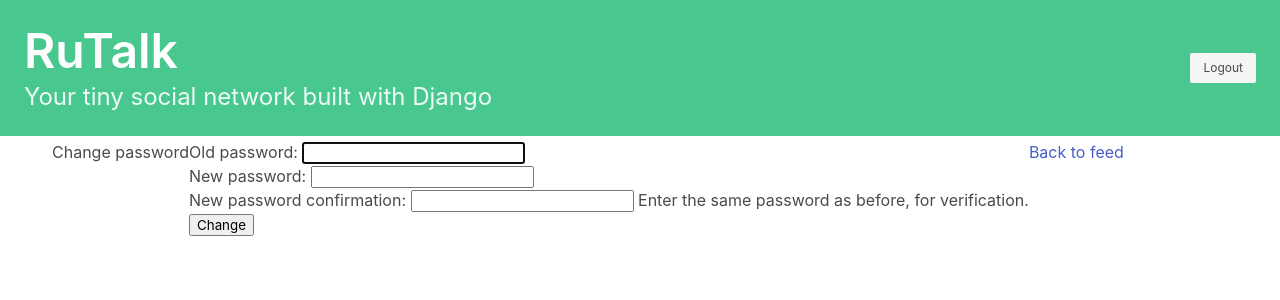
After one commit to foxyttt/social_network, a Django app: page /accounts/password_change/ in a window 1280 px wide. The commit adds this page. Shown: the top 300 px of the page. Run offline with Django 5.2, Linux system fonts and the light colour scheme; the visitor is signed in with stand-in values (Sample User, id 1).

Commit message:
Added password_change with problems

```diff
--- a/rutalk/templates/base.html
+++ b/rutalk/templates/base.html
@@ -10,24 +10,42 @@
     <title>RuTalk</title>
 </head>
 <body>
-    <a href="{% url 'rutalk:dashboard' %} ">
     <section class="hero is-small is-success mb-4">
         <div class="hero-body">
-            <h1 class="title is-1">RuTalk</h1>
-            <p class="subtitle is-4">
-                Your tiny social network built with Django
-            </p>
+            <div class="columns is-vcentered">
+                <div class="column">
+                    {% if user.is_authenticated %}
+                    <a href="{% url 'rutalk:feed' %}" class="has-text-white">
+                        <h1 class="title is-1">RuTalk</h1>
+                        <p class="subtitle is-4">
+                            Your tiny social network built with Django
+                        </p>
+                    </a>
+                    {% else %}
+                    <h1 class="title is-1">RuTalk</h1>
+                    <p class="subtitle is-4">
+                        Your tiny social network built with Django
+                    </p>
+                    {% endif %}
+                </div>
+                {% if user.is_authenticated %}
+                <div class="column is-narrow">
+                    <!-- Простая форма выхода, без лишней переменной form -->
+                    <form method="post" action="{% url 'rutalk:logout' %}">
+                        {% csrf_token %}
+                        <input type="submit" value="Logout" class="button is-light is-small" />
+                        <input type="hidden" name="next" value="{% url 'rutalk:dashboard' %}" />
+                    </form>
+                </div>
+                {% endif %}
+            </div>
         </div>
     </section>
-    </a>
 
     <div class="container">
         <div class="columns">
-
             {% block content %}
-
             {% endblock content %}
-
         </div>
     </div>
 </body>
--- /dev/null
+++ b/rutalk/templates/registration/_logout.html
@@ -0,0 +1,6 @@
+<form method="post" action="{% url 'logout' %}">
+    {% csrf_token %}
+    {{ form.as_p }}
+    <input type="submit" value="Logout" />
+    <input type="hidden" name="next" value="{% url 'rutalk:dashboard' %}" />
+</form>
--- /dev/null
+++ b/rutalk/templates/registration/password_change_done.html
@@ -0,0 +1,5 @@
+{% extends "base.html" %}
+{% block content %}
+    <h2>Password changed</h2>
+    <a href="{% url 'rutalk:feed' %}">Back to feed</a>
+{% endblock content %}
--- /dev/null
+++ b/rutalk/templates/registration/password_change_form.html
@@ -0,0 +1,10 @@
+{% extends "base.html" %}
+{% block content %}
+    <h2>Change password</h2>
+    <form method="post">
+        {% csrf_token %}
+        {{ form.as_p }}
+        <input type="submit" value="Change" />
+    </form>
+    <a href="{% url 'rutalk:feed' %}">Back to feed</a>
+{% endblock content %}
--- a/rutalk/templates/rutalk/profile.html
+++ b/rutalk/templates/rutalk/profile.html
@@ -92,6 +92,10 @@
         </div>
     </div>
 
+    <div class="block">
+        <a href="{% url 'rutalk:password_change' %}">Change password</a>
+    </div>
+
 </div>
 
 {% endblock content %}
--- a/rutalk/urls.py
+++ b/rutalk/urls.py
@@ -1,11 +1,26 @@
-from django.urls import path
-from .views import dashboard, profile_list, profile, sign_up
+from django.urls import path, reverse_lazy
+from django.contrib.auth import views as auth_views
+from .views import dashboard, profile_list, profile, sign_up, feed
 
 app_name = 'rutalk'
 
 urlpatterns = [
-    path('', sign_up, name='sign_up'),
-    path('dashboard/', dashboard, name='dashboard'),
+    path('', dashboard, name='dashboard'),
+    path('sign_up/', sign_up, name='sign_up'),
+    path('accounts/login/', auth_views.LoginView.as_view(), name='login'),
+    path('accounts/logout/', auth_views.LogoutView.as_view(), name='logout'),
+    path('accounts/password_change/',
+         auth_views.PasswordChangeView.as_view(
+             template_name='registration/password_change_form.html',
+             success_url=reverse_lazy('rutalk:password_change_done')
+         ),
+         name='password_change'),
+    path('accounts/password_change/done/',
+         auth_views.PasswordChangeDoneView.as_view(
+             template_name='registration/password_change_done.html'
+         ),
+         name='password_change_done'),
+    path('feed/', feed, name='feed'),
     path('profile_list/', profile_list, name='profile_list'),
     path('profile/<int:pk>', profile, name='profile'),
 ]
--- a/social/settings.py
+++ b/social/settings.py
@@ -99,6 +99,8 @@ AUTH_PASSWORD_VALIDATORS = [
     # },
 ]
 
+LOGIN_REDIRECT_URL = 'rutalk:feed'
+
 
 # Internationalization
 # https://docs.djangoproject.com/en/6.0/topics/i18n/
```
Also changed, not shown: rutalk/templates/registration/login.html (added, +9 -0 lines), rutalk/templates/rutalk/dashboard.html (+8 -38 lines), rutalk/templates/rutalk/feed.html (added, +40 -0 lines), rutalk/views.py (+7 -4 lines).
